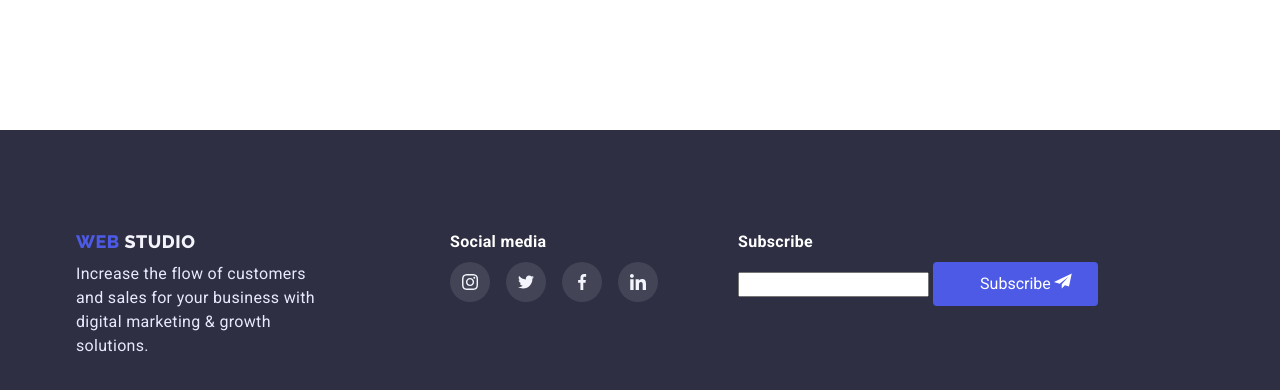
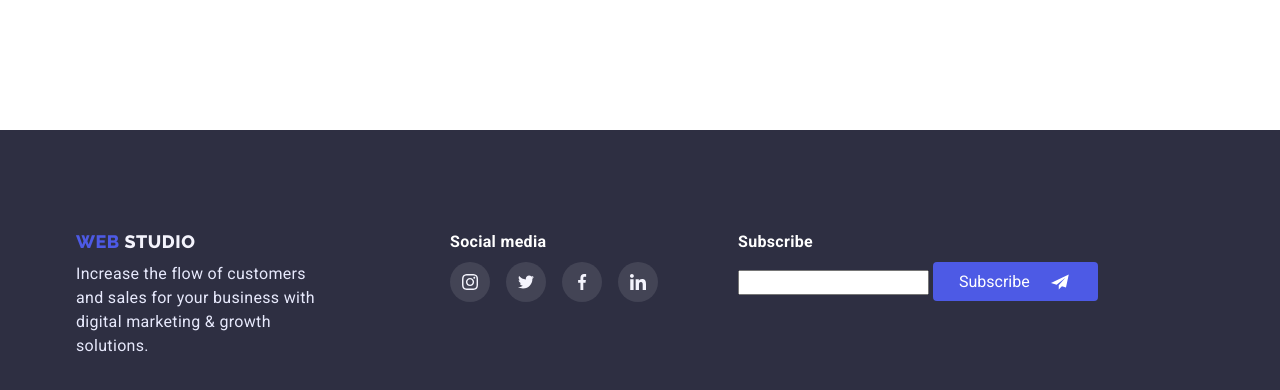
Before and after one commit to olenaboiko2020/goit-markup-hw-06, a plain HTML site: page index.html in a window 1280 px wide. Shown: the part 2804-3194 px from the top of the page. Drawn offline with nearby package versions, Linux system fonts and the light colour scheme.

Commit message:
Update styles.css

```diff
--- a/css/styles.css
+++ b/css/styles.css
@@ -470,11 +470,10 @@ ul {
   position: relative;
 
 font-size: 16px;
-line-height: 1.5;
+line-height: 1.19;
 color: #FFFFFF;
-justify-content: left;
-align-items: center;
-width: 165px;
+text-align: left;
+min-width: 165px;
 padding: 8px 24px;
 background-color: #4D5AE5;
 border-radius: 4px;
@@ -484,6 +483,8 @@ border-color: transparent;
 .subscribe-icon{
   position: absolute;
   content: "";
+ top: 25%;
+ right: 15%;
 
 
 
```
